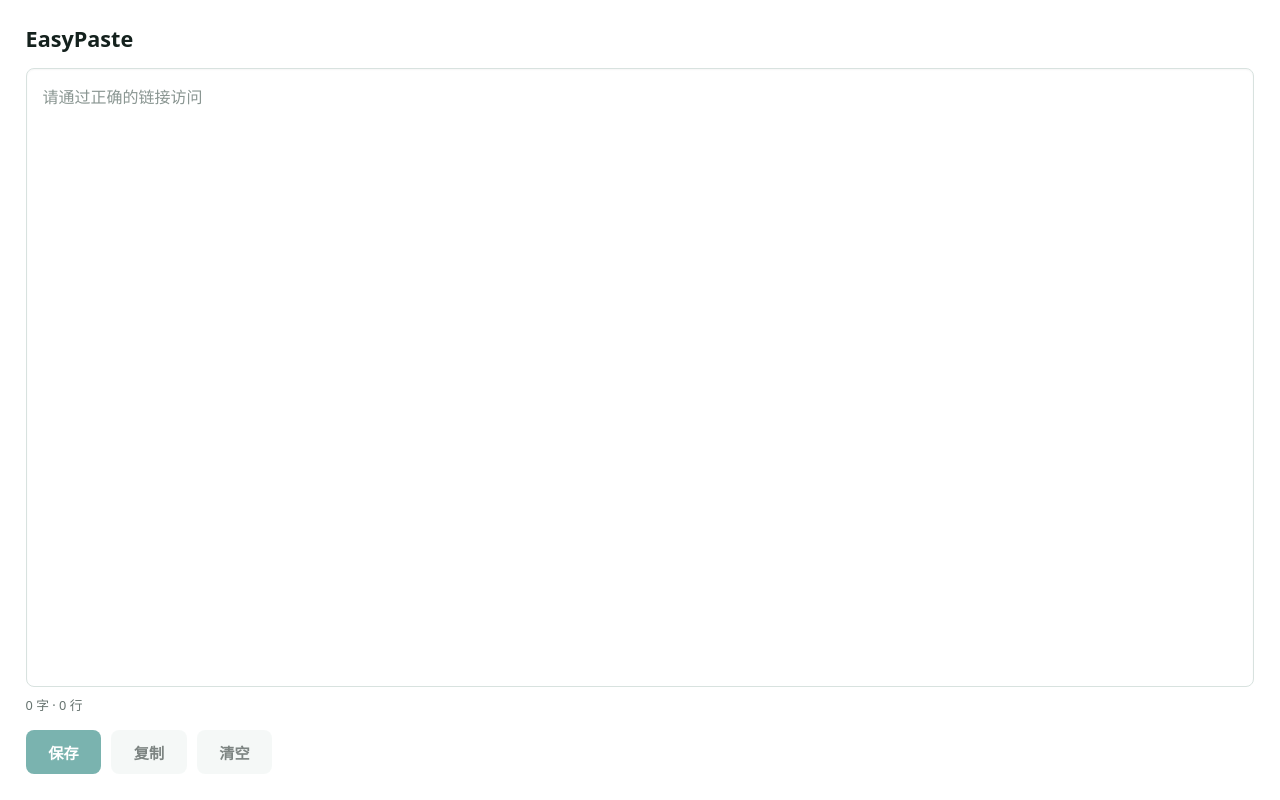
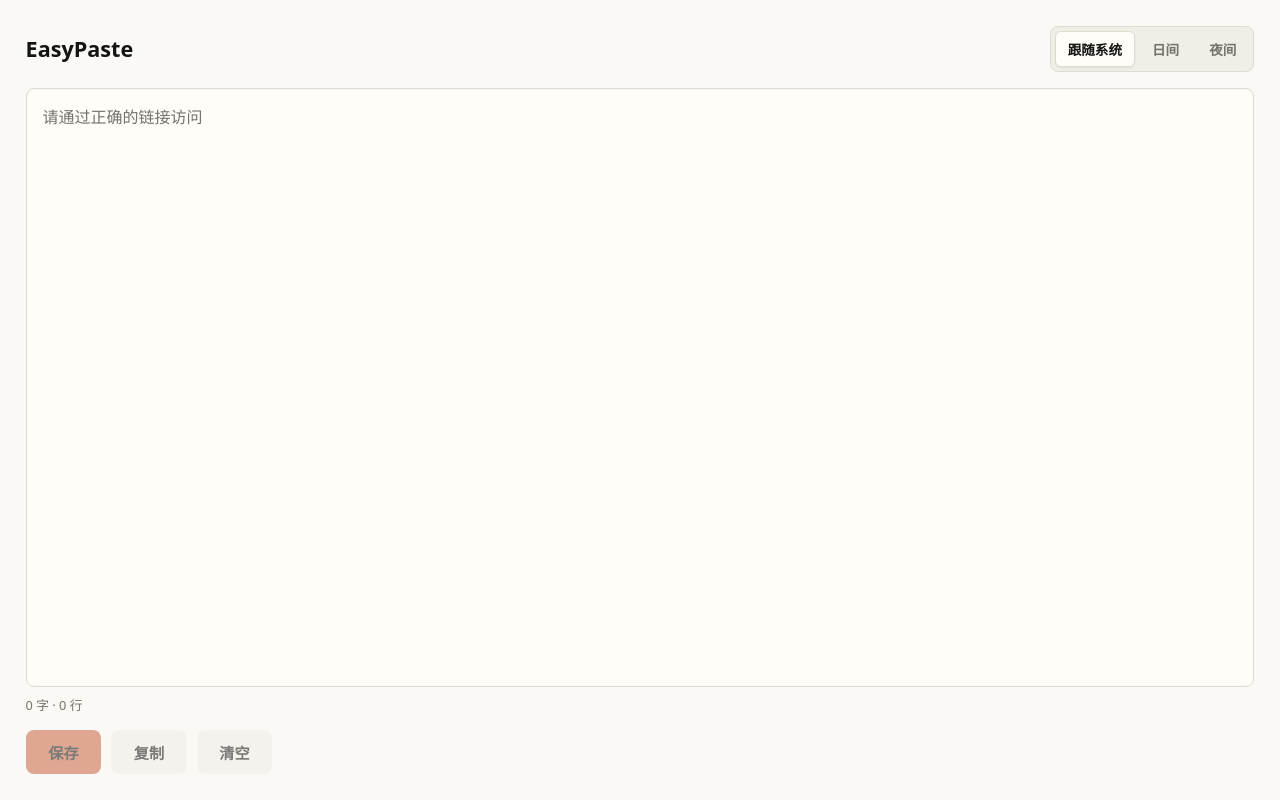
Before and after one commit to LuckyDing-wj/easypaste, a website: page public/index.html in a window 1280 px wide. Drawn offline with Linux system fonts and the light colour scheme.

Commit message:
Update index.html

```diff
--- a/public/index.html
+++ b/public/index.html
@@ -4,29 +4,79 @@
   <meta charset="UTF-8">
   <meta name="viewport" content="width=device-width, initial-scale=1.0">
   <title>EasyPaste</title>
+  <script>
+    try {
+      document.documentElement.dataset.theme = localStorage.getItem('themeMode') || 'system';
+    } catch (e) {
+      document.documentElement.dataset.theme = 'system';
+    }
+  </script>
   <style>
     :root {
-      --page: #f5f7f8;
-      --surface: #ffffff;
-      --surface-muted: #eef4f2;
-      --text: #14211d;
-      --muted: #66736f;
-      --border: #d8e2df;
-      --primary: #0f766e;
-      --primary-hover: #115e59;
-      --primary-active: #134e4a;
-      --primary-soft: rgba(15, 118, 110, 0.12);
-      --success: #16803c;
+      color-scheme: light;
+      --page: #faf9f5;
+      --surface: #faf9f5;
+      --surface-raised: #fffdf8;
+      --surface-muted: #f0eee6;
+      --text: #141413;
+      --muted: #73726c;
+      --border: #dedcd1;
+      --primary: #c96442;
+      --primary-hover: #b65333;
+      --primary-active: #9f452a;
+      --primary-soft: rgba(201, 100, 66, 0.16);
+      --on-primary: #141413;
+      --success: #629987;
       --warning: #b45309;
-      --danger: #b42318;
-      --danger-soft: #fff1ee;
+      --danger: #b53333;
+      --danger-soft: #f3dbcf;
+    }
+    html[data-theme="dark"] {
+      color-scheme: dark;
+      --page: #141413;
+      --surface: #141413;
+      --surface-raised: #1f1e1d;
+      --surface-muted: #262624;
+      --text: #faf9f5;
+      --muted: #b0aea5;
+      --border: #3d3d3a;
+      --primary: #d97757;
+      --primary-hover: #e08a6e;
+      --primary-active: #c46849;
+      --primary-soft: rgba(217, 119, 87, 0.20);
+      --on-primary: #141413;
+      --success: #7ab49f;
+      --warning: #e3b65e;
+      --danger: #df6666;
+      --danger-soft: rgba(181, 51, 51, 0.18);
+    }
+    @media (prefers-color-scheme: dark) {
+      html[data-theme="system"] {
+        color-scheme: dark;
+        --page: #141413;
+        --surface: #141413;
+        --surface-raised: #1f1e1d;
+        --surface-muted: #262624;
+        --text: #faf9f5;
+        --muted: #b0aea5;
+        --border: #3d3d3a;
+        --primary: #d97757;
+        --primary-hover: #e08a6e;
+        --primary-active: #c46849;
+        --primary-soft: rgba(217, 119, 87, 0.20);
+        --on-primary: #141413;
+        --success: #7ab49f;
+        --warning: #e3b65e;
+        --danger: #df6666;
+        --danger-soft: rgba(181, 51, 51, 0.18);
+      }
     }
     * { margin: 0; padding: 0; box-sizing: border-box; }
     html {
       min-height: 100%;
     }
     body {
-      background: var(--surface);
+      background: var(--page);
       color: var(--text);
       font-family: ui-sans-serif, system-ui, -apple-system, BlinkMacSystemFont, "Segoe UI", sans-serif;
       min-height: 100vh;
@@ -39,23 +89,58 @@
       width: 100%;
       min-height: 100vh;
       min-height: max(100vh, 100dvh);
-      background: var(--surface);
+      background: var(--page);
       padding: clamp(1rem, 2vw, 2rem);
       display: flex;
       flex-direction: column;
     }
+    .topbar {
+      display: flex;
+      align-items: center;
+      justify-content: space-between;
+      gap: 1rem;
+      margin-bottom: 1rem;
+    }
     h1 {
       font-size: 1.35rem;
       line-height: 1.2;
-      margin-bottom: 1rem;
       color: var(--text);
       font-weight: 700;
+    }
+    .theme-switcher {
+      display: inline-flex;
+      gap: 0.25rem;
+      align-items: center;
+      padding: 0.25rem;
+      background: var(--surface-muted);
+      border: 1px solid var(--border);
+      border-radius: 8px;
+    }
+    .theme-option {
+      min-height: 36px;
+      padding: 0.45rem 0.75rem;
+      border-radius: 6px;
+      color: var(--muted);
+      background: transparent;
+      font-size: 0.85rem;
+      border-color: transparent;
+    }
+    .theme-option:hover {
+      background: var(--surface-raised);
+      color: var(--text);
+      border-color: transparent;
+    }
+    .theme-option[aria-pressed="true"] {
+      background: var(--surface-raised);
+      color: var(--text);
+      border-color: var(--border);
+      box-shadow: 0 1px 2px rgba(20, 20, 19, 0.08);
     }
     textarea {
       width: 100%;
       flex: 1 1 auto;
       min-height: 16rem;
-      background: var(--surface);
+      background: var(--surface-raised);
       color: var(--text);
       border: 1px solid var(--border);
       border-radius: 8px;
@@ -69,7 +154,7 @@
       transition: border-color 160ms ease, box-shadow 160ms ease, background 160ms ease;
     }
     textarea::placeholder {
-      color: #8a9692;
+      color: var(--muted);
     }
     textarea:focus {
       border-color: var(--primary);
@@ -96,13 +181,13 @@
     }
     #saveBtn {
       background: var(--primary);
-      color: #ffffff;
+      color: var(--on-primary);
     }
     #saveBtn:hover { background: var(--primary-hover); }
     #saveBtn:active { background: var(--primary-active); }
     button:hover {
-      background: #e3ece8;
-      border-color: #c8d6d2;
+      background: var(--surface-raised);
+      border-color: var(--border);
     }
     button:active {
       transform: translateY(1px);
@@ -118,7 +203,7 @@
     }
     #clearBtn:hover {
       background: var(--danger-soft);
-      border-color: #f4b4ad;
+      border-color: var(--danger);
       color: var(--danger);
     }
     button.saved { background: var(--success); color: #fff; }
@@ -150,6 +235,13 @@
     }
     @media (max-width: 480px) {
       .container { padding: 1rem; }
+      .topbar {
+        align-items: flex-start;
+        flex-direction: column;
+        gap: 0.75rem;
+      }
+      .theme-switcher { width: 100%; }
+      .theme-option { flex: 1; padding-inline: 0.5rem; }
       h1 { font-size: 1.2rem; }
       textarea { font-size: 16px; }
       .actions { flex-wrap: wrap; }
@@ -161,7 +253,14 @@
 <body>
   <div class="loading-overlay" id="loadingOverlay">加载中...</div>
   <div class="container">
-    <h1>EasyPaste</h1>
+    <div class="topbar">
+      <h1>EasyPaste</h1>
+      <div class="theme-switcher" role="group" aria-label="主题模式">
+        <button class="theme-option" type="button" data-theme-option="system" aria-pressed="true">跟随系统</button>
+        <button class="theme-option" type="button" data-theme-option="light" aria-pressed="false">日间</button>
+        <button class="theme-option" type="button" data-theme-option="dark" aria-pressed="false">夜间</button>
+      </div>
+    </div>
     <textarea id="content" placeholder="加载中..."></textarea>
     <div class="info">
       <span id="stats">0 字 · 0 行</span>
@@ -184,6 +283,36 @@
     const statsEl = document.getElementById('stats');
     const updatedAtEl = document.getElementById('updatedAt');
     const loadingOverlay = document.getElementById('loadingOverlay');
+    const themeButtons = Array.from(document.querySelectorAll('[data-theme-option]'));
+    const systemTheme = window.matchMedia('(prefers-color-scheme: dark)');
+
+    function getThemeMode() {
+      try {
+        return localStorage.getItem('themeMode') || 'system';
+      } catch (e) {
+        return 'system';
+      }
+    }
+
+    function applyTheme(mode) {
+      document.documentElement.dataset.theme = mode;
+      try {
+        localStorage.setItem('themeMode', mode);
+      } catch (e) {}
+      themeButtons.forEach(button => {
+        button.setAttribute('aria-pressed', String(button.dataset.themeOption === mode));
+      });
+    }
+
+    themeButtons.forEach(button => {
+      button.addEventListener('click', () => applyTheme(button.dataset.themeOption));
+    });
+
+    systemTheme.addEventListener('change', () => {
+      if (getThemeMode() === 'system') applyTheme('system');
+    });
+
+    applyTheme(getThemeMode());
 
     // 从 URL 提取 secret: ?secret=xxx 或 /clip/xxx
     const urlParams = new URLSearchParams(window.location.search);
```
